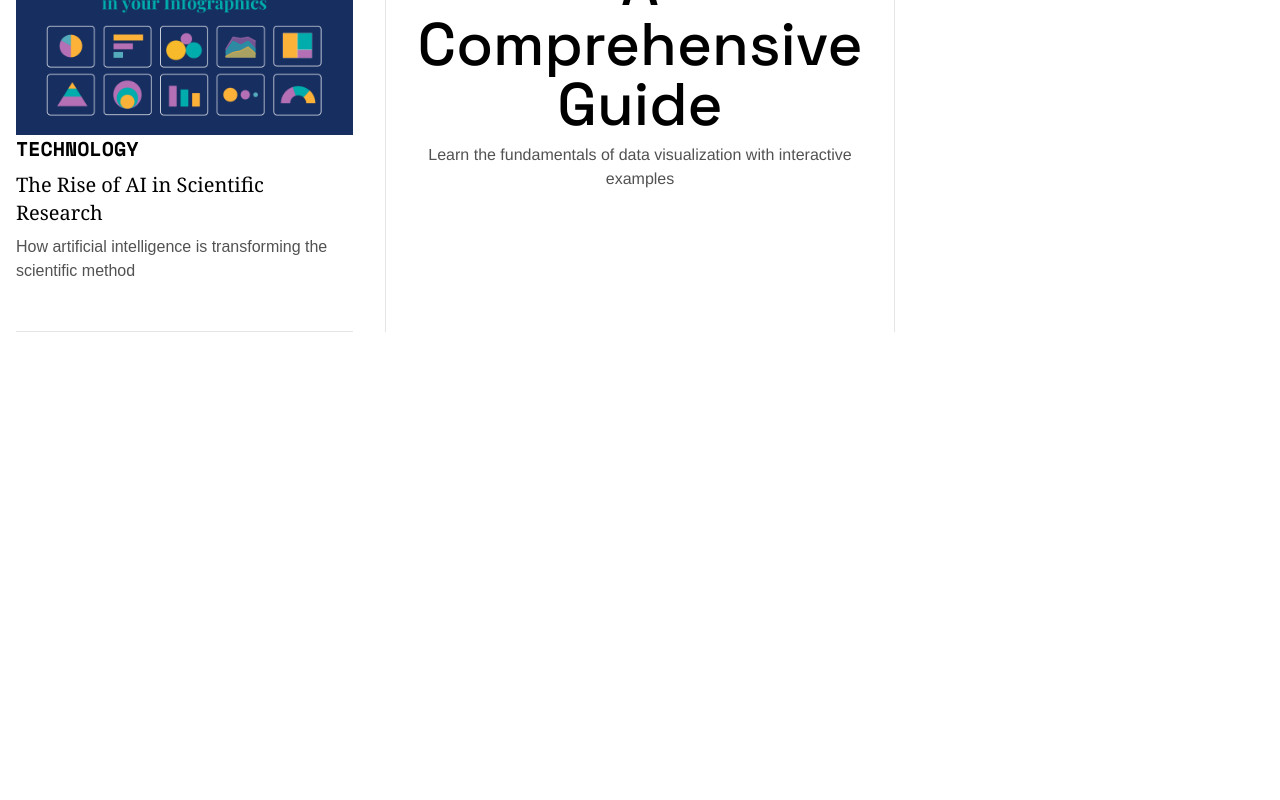
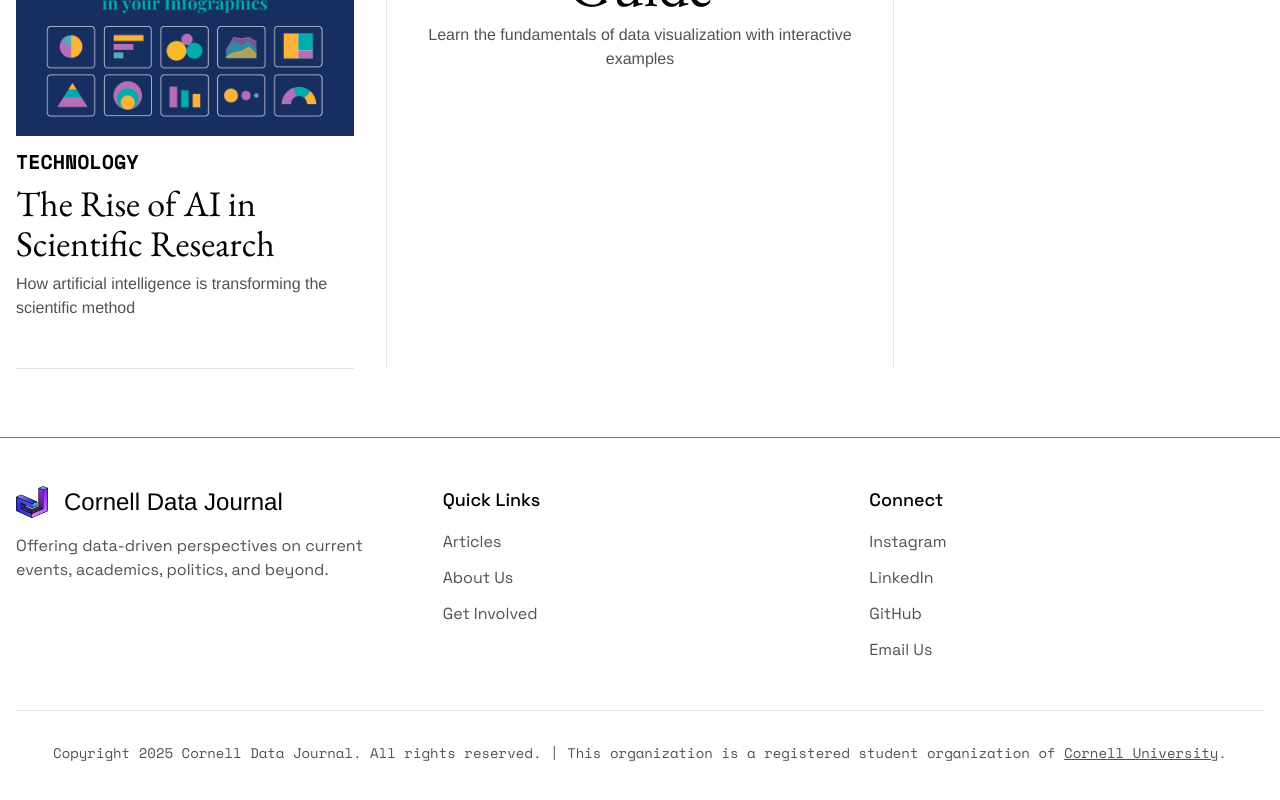
Before and after one commit to cornelldatajournal/site, a Next.js app: page / in a window 1280 px wide. Shown: the part 452-1252 px from the top of the page. Before the commit the page ends 889 px from the top, so only its background shows below. Built offline with nearby package versions, Linux system fonts and the light colour scheme.

Commit message:
Footer ready

```diff
--- a/src/app/layout.tsx
+++ b/src/app/layout.tsx
@@ -56,16 +56,16 @@ export default function RootLayout({
 }>) {
   return (
     <html lang="en">
-      <body className={`${spaceMono.variable} ${spaceGrotesk.variable} ${ebGaramond.variable} antialiased`}>
-        <div>
+      <body className={`${spaceMono.variable} ${spaceGrotesk.variable} ${ebGaramond.variable} antialiased min-h-screen flex flex-col`}>
+        <div className="flex-1">
           <header className="border-b border-neutral-500 dark:border-neutral-800 max-w-9xl mx-auto">
             <div className="container max-w-9xl mx-auto px-4 py-6">
               <div className="grid grid-cols-[1fr,auto,1fr] items-start w-full">
                 {/* Left Navigation */}
-                <nav className="flex gap-8 justify-start">
+                <nav className="flex justify-start">
                   <Link
                     href="/articles"
-                    className="text-neutral-600 font-space-grotesk hover:text-neutral-900 dark:text-neutral-400 dark:hover:text-neutral-100 px-4 py-2"
+                    className="text-neutral-600 font-space-grotesk hover:text-neutral-900 dark:text-neutral-400 dark:hover:text-neutral-100 px-0 py-2"
                   >
                     Articles
                   </Link>
@@ -104,10 +104,96 @@ export default function RootLayout({
               </div>
             </div>
           </header>
+          <div>
+            {children}
+          </div>
         </div>
-        <div className="">
-          {children}
-        </div>
+
+        {/* Footer */}
+        <footer className="border-t border-neutral-500 dark:border-neutral-800">
+          <div className="container max-w-9xl mx-auto px-4 py-12">
+            <div className="grid grid-cols-1 md:grid-cols-3 gap-8">
+              {/* Logo and Description */}
+              <div className="space-y-4">
+                <Link href="/" className="flex items-center gap-4">
+                  <Image
+                    src={cdjicon}
+                    alt="CDJ Icon"
+                    height={30}
+                    width={30}
+                    className="w-8 h-8"
+                  />
+                  <span className="text-2xl font-helvetica font-medium">
+                    Cornell Data Journal
+                  </span>
+                </Link>
+                <p className="text-neutral-600 dark:text-neutral-400 font-space-grotesk">
+                Offering data-driven perspectives on current events, academics, politics, and beyond.
+                </p>
+              </div>
+
+              {/* Quick Links */}
+              <div>
+                <h3 className="text-lg font-space-grotesk font-medium mb-4">Quick Links</h3>
+                <nav className="space-y-3">
+                  <Link href="/articles" className="block text-neutral-600 hover:text-neutral-900 dark:text-neutral-400 dark:hover:text-neutral-100 font-space-grotesk">
+                    Articles
+                  </Link>
+                  <Link href="/about" className="block text-neutral-600 hover:text-neutral-900 dark:text-neutral-400 dark:hover:text-neutral-100 font-space-grotesk">
+                    About Us
+                  </Link>
+                  <Link href="/contribute" className="block text-neutral-600 hover:text-neutral-900 dark:text-neutral-400 dark:hover:text-neutral-100 font-space-grotesk">
+                    Get Involved
+                  </Link>
+                </nav>
+              </div>
+
+              {/* Contact */}
+              <div>
+                <h3 className="text-lg font-space-grotesk font-medium mb-4">Connect</h3>
+                <div className="space-y-3 font-space-grotesk">
+                  <a
+                    href="https://www.instagram.com/cornelldatajournal/"
+                    target="_blank"
+                    rel="noopener noreferrer"
+                    className="block text-neutral-600 hover:text-neutral-900 dark:text-neutral-400 dark:hover:text-neutral-100"
+                  >
+                    Instagram
+                  </a>
+                  <a
+                    href="https://www.linkedin.com/company/cornell-data-journal/"
+                    target="_blank"
+                    rel="noopener noreferrer"
+                    className="block text-neutral-600 hover:text-neutral-900 dark:text-neutral-400 dark:hover:text-neutral-100"
+                  >
+                    LinkedIn
+                  </a>
+                  <a
+                    href="https://github.com/cornelldatajournal"
+                    target="_blank"
+                    rel="noopener noreferrer"
+                    className="block text-neutral-600 hover:text-neutral-900 dark:text-neutral-400 dark:hover:text-neutral-100"
+                  >
+                    GitHub
+                  </a>
+                  <a
+                    href="mailto:cornelldatajournal@gmail.com"
+                    className="block text-neutral-600 hover:text-neutral-900 dark:text-neutral-400 dark:hover:text-neutral-100"
+                  >
+                    Email Us
+                  </a>
+                </div>
+              </div>
+            </div>
+
+            {/* Copyright */}
+            <div className="mt-12 pt-8 border-t border-neutral-200 dark:border-neutral-800">
+              <p className="text-center text-neutral-600 dark:text-neutral-400 font-space-mono text-sm">
+                Copyright {new Date().getFullYear()} Cornell Data Journal. All rights reserved. | This organization is a registered student organization of <a href="https://www.cornell.edu" target="_blank" rel="noopener noreferrer" className="underline hover:text-neutral-900 dark:hover:text-neutral-100">Cornell University</a>.
+              </p>
+            </div>
+          </div>
+        </footer>
       </body>
     </html>
   );
--- a/src/app/page.tsx
+++ b/src/app/page.tsx
@@ -23,15 +23,15 @@ export default async function HomePage() {
             width={800}
             height={400}
           />
-          <div className="text-xl text-black dark:text-neutral-400 mb-2 font-space-mono uppercase font-bold">
+          <div className="text-xl text-black dark:text-neutral-400 mb-2 mt-3 font-space-mono uppercase font-bold">
             {article.section}
           </div>
           <Link href={`/articles/${article.slug}`}>
-            <h2 className="text-xl font-serif mb-2 hover:text-blue-600 dark:hover:text-blue-400">
+            <h2 className={`text-4xl ${Math.random() < 0.5 ? 'font-space-grotesk font-medium' : 'font-eb-garamond font-normal'} mb-2 hover:underline hover:decoration-[#3E32BA] dark:hover:underline dark:hover:decoration-[#3E32BA]`}>
               {article.title}
             </h2>
           </Link>
-          <p className="text-neutral-600 dark:text-neutral-400">
+          <p className="text-neutral-600 dark:text-neutral-400 font-helvetica">
             {article.description}
           </p>
         </div>
@@ -45,8 +45,8 @@ export default async function HomePage() {
             {article.section}
           </div>
           <Link href={`/articles/${article.slug}`}>
-            <h2 className="text-4xl font-eb-garamond mb-2 hover:text-blue-600 dark:hover:text-blue-400">
-              "{article.caption}"
+          <h2 className={`text-4xl ${Math.random() < 0.5 ? 'font-space-grotesk font-medium' : 'font-eb-garamond font-normal'} mb-2 hover:underline hover:decoration-[#3E32BA] dark:hover:underline dark:hover:decoration-[#3E32BA]`}>
+          "{article.caption}"
             </h2>
           </Link>
           <p className="text-neutral-600 dark:text-neutral-400">
@@ -79,7 +79,7 @@ export default async function HomePage() {
             {article.section}
           </div>
           <Link href={`/articles/${article.slug}`}>
-            <h2 className="text-6xl font-medium font-space-grotesk mb-2 hover:text-blue-600 dark:hover:text-blue-400">
+          <h2 className={`text-6xl ${Math.random() < 0.5 ? 'font-space-grotesk font-medium' : 'font-eb-garamond font-normal'} mb-2 hover:underline hover:decoration-[#3E32BA] dark:hover:underline dark:hover:decoration-[#3E32BA]`}>
               {article.title}
             </h2>
           </Link>
@@ -96,7 +96,7 @@ export default async function HomePage() {
             {article.section}
           </div>
           <Link href={`/articles/${article.slug}`}>
-            <h2 className="text-4xl font-eb-garamond mb-2 hover:text-blue-600 dark:hover:text-blue-400">
+            <h2 className={`text-4xl ${Math.random() < 0.5 ? 'font-space-grotesk font-medium' : 'font-eb-garamond font-normal'} mb-2 hover:underline hover:decoration-[#3E32BA] dark:hover:decoration-[#3E32BA]`}>
               {article.title}
             </h2>
           </Link>
```
